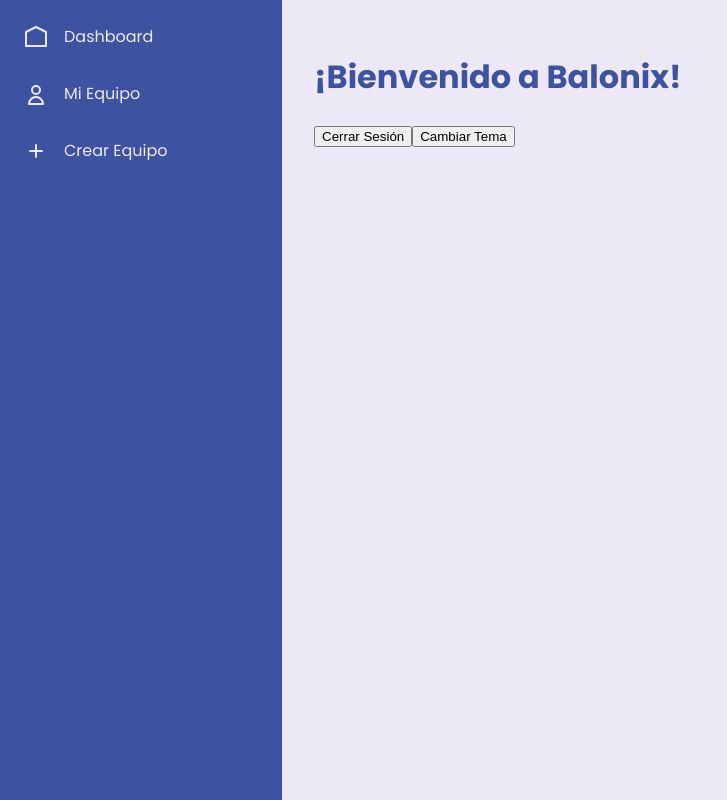
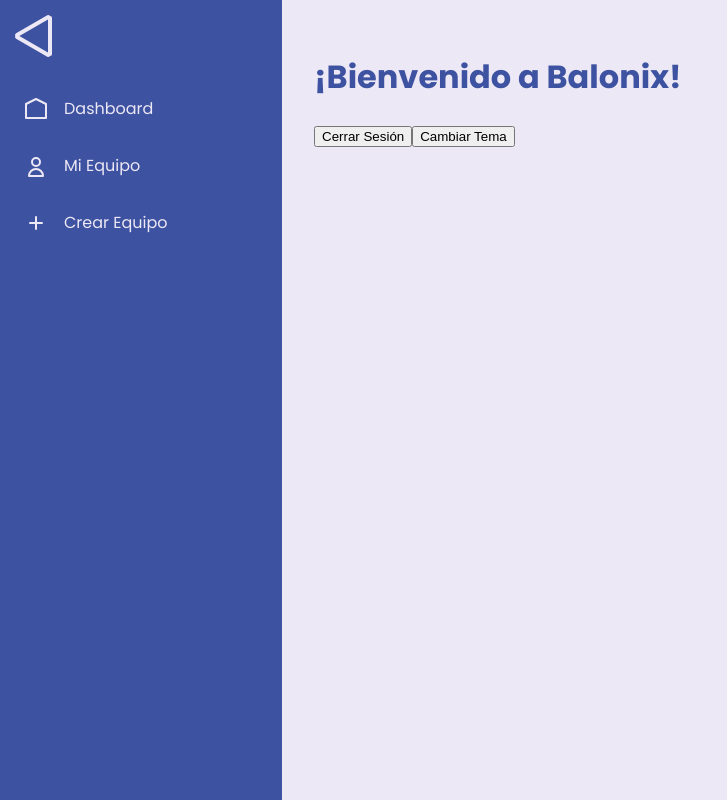
Before and after one commit to FtoledoP/balonix-web, an Angular app: page /home in a window 1280 px wide. Shown: the whole page, without its empty margins (0-727 px from the left). Built offline with nearby package versions, Linux system fonts and the light colour scheme; no server answers; sample sign-in values are in the browser's storage.

Commit message:
Improvements

```diff
--- a/src/app/app.component.scss
+++ b/src/app/app.component.scss
@@ -13,17 +13,9 @@
   padding: 2rem;
   transition: margin-left 0.3s;
   background-color: var(--background-color);
+  position: relative;
+}
 
-  button {
-    background: var(--primary-color);
-    color: var(--background-color);
-    border: none;
-    padding: 0.5rem 1rem;
-    border-radius: 4px;
-    cursor: pointer;
-    margin-bottom: 1rem;
-  }
-}
 
 .main-container:not(.sidebar-open) app-sidebar {
   width: 40px;
--- a/src/app/layout/sidebar/sidebar.component.html
+++ b/src/app/layout/sidebar/sidebar.component.html
@@ -1,6 +1,11 @@
-<button class="toggle-button" (click)="toggleSidebar()">
-  <svg viewBox="0 0 24 24" fill="none" xmlns="http://www.w3.org/2000/svg"><path d="M4 6H20M4 12H20M4 18H20" stroke="currentColor" stroke-width="2" stroke-linecap="round" stroke-linejoin="round"></path></svg>
-</button>
+<div class="toggle-container">
+  <input id="checkbox" type="checkbox" [checked]="(sidebarService.isOpen$ | async)" (change)="toggleSidebar()">
+  <label class="toggle" for="checkbox">
+      <div id="bar1" class="bars"></div>
+      <div id="bar2" class="bars"></div>
+      <div id="bar3" class="bars"></div>
+  </label>
+</div>
 <a routerLink="/home">
   <svg viewBox="0 0 24 24" fill="none" xmlns="http://www.w3.org/2000/svg"><path d="M12 2L2 7V21H22V7L12 2Z" stroke="currentColor" stroke-width="2" stroke-linecap="round" stroke-linejoin="round"></path></svg>
   <span>Dashboard</span>
--- a/src/app/layout/sidebar/sidebar.component.scss
+++ b/src/app/layout/sidebar/sidebar.component.scss
@@ -10,24 +10,52 @@
   position: relative;
 }
 
-.toggle-button {
-  background: none;
-  border: none;
-  color: var(--background-color);
-  cursor: pointer;
-  padding: 0.5rem;
-  position: absolute;
-  top: 1rem;
-  right: 1rem;
-  transition: transform 0.3s;
-  z-index: 10;
+.toggle-container {
+  margin-bottom: 1rem;
 }
 
-:host-context(.main-container:not(.sidebar-open)) .toggle-button {
-  transform: rotate(180deg);
-  left: 50%;
-  top: 1rem;
-  transform: translateX(-50%);
+#checkbox {
+  display: none;
+}
+
+.toggle {
+  position: relative;
+  width: 40px;
+  height: 40px;
+  cursor: pointer;
+  display: flex;
+  flex-direction: column;
+  align-items: center;
+  justify-content: center;
+  gap: 10px;
+  transition-duration: .3s;
+}
+
+.bars {
+  width: 100%;
+  height: 4px;
+  background-color: var(--background-color);
+  border-radius: 5px;
+  transition-duration: .3s;
+}
+
+#checkbox:checked + .toggle #bar2 {
+  transform: translateY(14px) rotate(60deg);
+  margin-left: 0;
+  transform-origin: right;
+  transition-duration: .3s;
+  z-index: 2;
+}
+
+#checkbox:checked + .toggle #bar1 {
+  transform: translateY(28px) rotate(-60deg);
+  transition-duration: .3s;
+  transform-origin: left;
+  z-index: 1;
+}
+
+#checkbox:checked + .toggle {
+  transform: rotate(-90deg);
 }
 
 a {
--- a/src/app/layout/sidebar/sidebar.component.ts
+++ b/src/app/layout/sidebar/sidebar.component.ts
@@ -12,7 +12,7 @@
 })
 export class SidebarComponent {
 
-  constructor(private sidebarService: SidebarService) { }
+  constructor(public sidebarService: SidebarService) { }
 
   toggleSidebar() {
     this.sidebarService.toggle();
```
